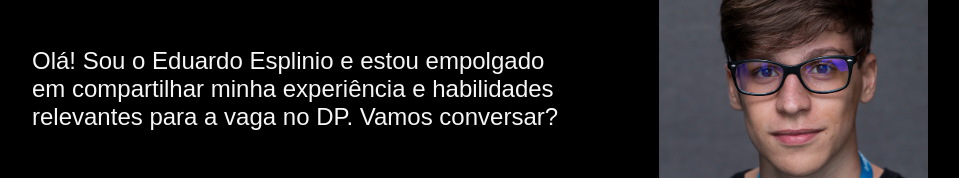
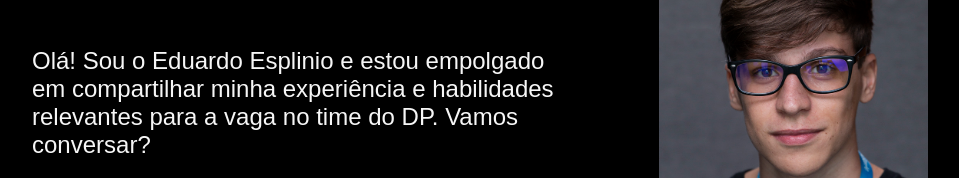
Before and after one commit to eduesplinio/meu_portfolio, a plain HTML site: page index.html in a window 1280 px wide. Shown: the part 312-490 px from the top of the page, without its empty margins (160-1119 px from the left). Drawn offline with Linux system fonts and the light colour scheme.

Commit message:
atualiza descrição

```diff
--- a/index.html
+++ b/index.html
@@ -26,7 +26,7 @@
         </h1>
         <p class="apresentacao__conteudo__texto">
           Olá! Sou o Eduardo Esplinio e estou empolgado em compartilhar minha
-          experiência e habilidades relevantes para a vaga no DP. Vamos
+          experiência e habilidades relevantes para a vaga no time do DP. Vamos
           conversar?
         </p>
         <div class="apresentacao__links">
```
